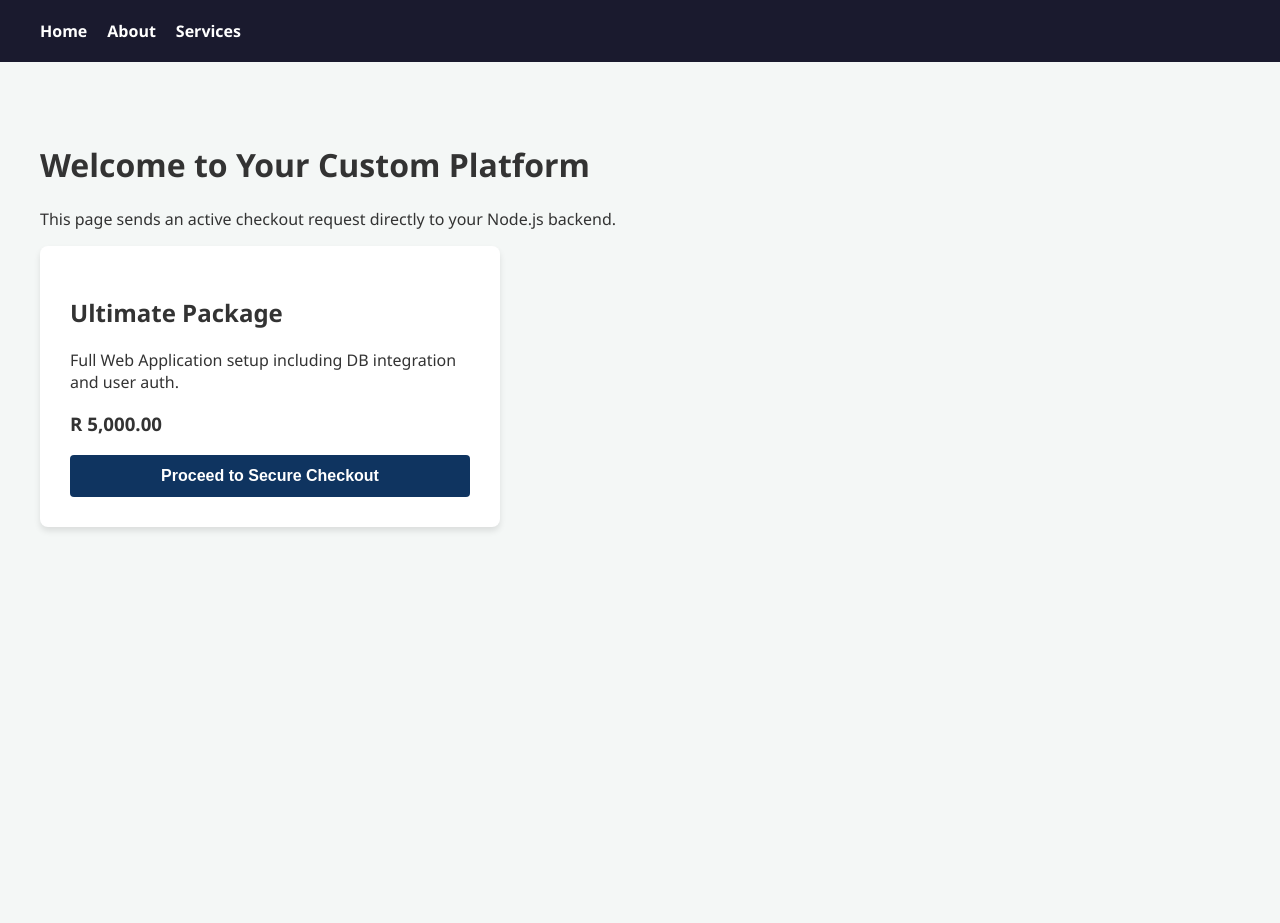
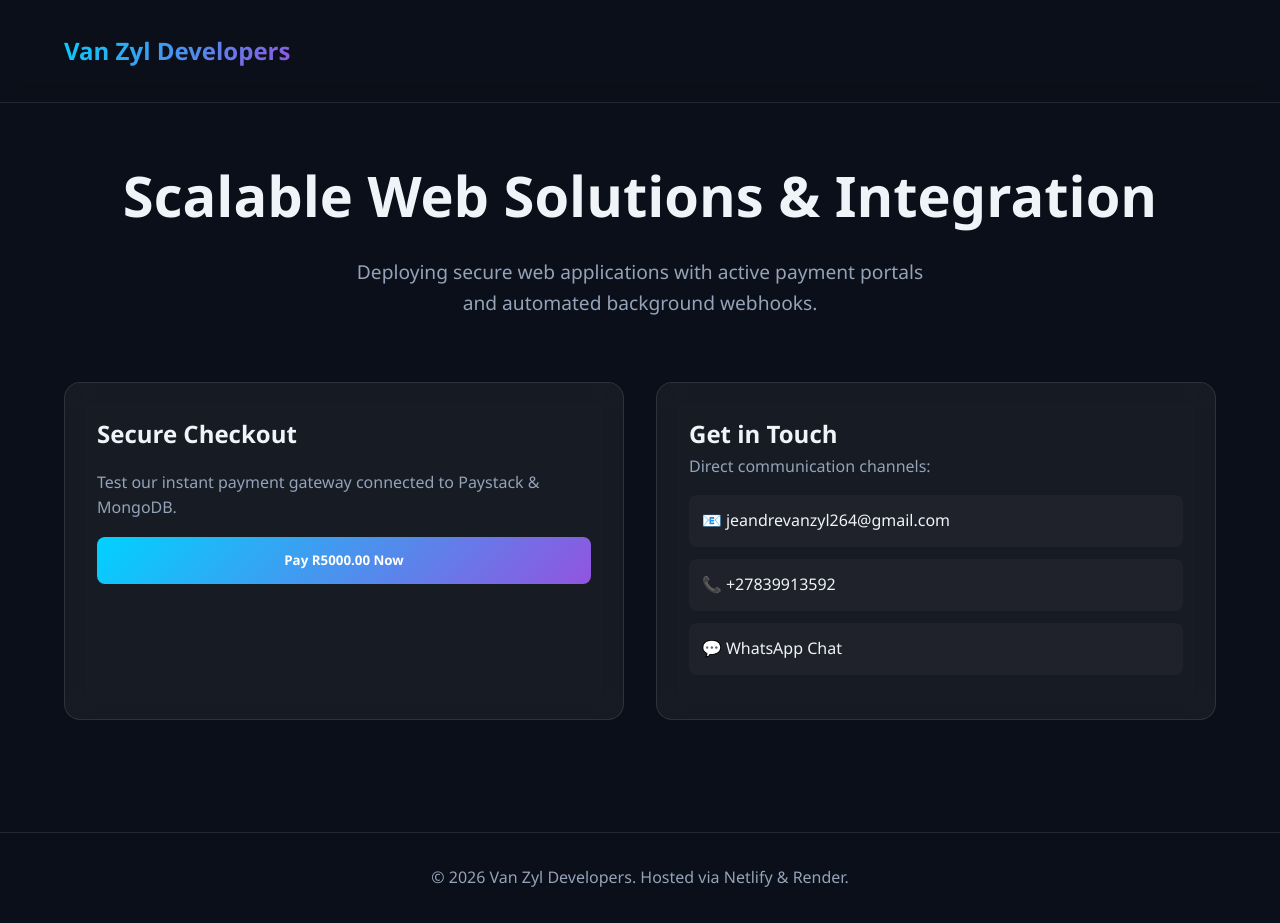
Before and after one commit to jeandrevanzyl264-hub/payment-backend, a website: page public/index.html in a window 1280 px wide. Before the commit the page ends 800 px from the top, so only its background shows below. Drawn offline with Linux system fonts and the light colour scheme.

Commit message:
Update payment amount to R5000

```diff
--- a/public/index.html
+++ b/public/index.html
@@ -3,86 +3,119 @@
 <head>
     <meta charset="UTF-8">
     <meta name="viewport" content="width=device-width, initial-scale=1.0">
-    <title>Payment Portal Platform</title>
+    <title>Van Zyl Developers | Modern Tech Solutions</title>
     <style>
-        body {
-            font-family: 'Segoe UI', Tahoma, Geneva, Verdana, sans-serif;
-            margin: 0;
-            padding: 0;
-            background-color: #f4f7f6;
-            color: #333;
+        :root {
+            --bg-color: #0b0f19;
+            --card-bg: rgba(255, 255, 255, 0.05);
+            --accent-blue: #00d2ff;
+            --accent-purple: #9254de;
+            --text-color: #f0f4f8;
+            --text-muted: #94a3b8;
         }
+
+        * { box-sizing: border-box; margin: 0; padding: 0; font-family: 'Segoe UI', system-ui, sans-serif; }
+        body { background-color: var(--bg-color); color: var(--text-color); line-height: 1.6; }
+
         header {
-            background-color: #1a1a2e;
-            padding: 20px;
+            padding: 2rem 5%;
+            display: flex;
+            justify-content: space-between;
+            align-items: center;
+            background: rgba(11, 15, 25, 0.8);
+            backdrop-filter: blur(10px);
+            position: sticky; top: 0; z-index: 100;
+            border-bottom: 1px solid rgba(255,255,255,0.1);
         }
-        nav {
-            display: flex;
-            gap: 20px;
-            max-width: 1200px;
-            margin: 0 auto;
+
+        .logo { font-size: 1.5rem; font-weight: 700; background: linear-gradient(135deg, var(--accent-blue), var(--accent-purple)); -webkit-background-clip: text; -webkit-text-fill-color: transparent; }
+
+        .container { max-width: 1200px; margin: 0 auto; padding: 3rem 1.5rem; }
+
+        .hero { text-align: center; margin-bottom: 4rem; }
+        .hero h1 { font-size: clamp(2rem, 5vw, 3.5rem); margin-bottom: 1rem; }
+        .hero p { color: var(--text-muted); font-size: 1.2rem; max-width: 600px; margin: 0 auto 2rem; }
+
+        .grid { display: grid; grid-template-columns: repeat(auto-fit, minmax(300px, 1fr)); gap: 2rem; }
+
+        .card {
+            background: var(--card-bg);
+            border: 1px solid rgba(255,255,255,0.1);
+            border-radius: 16px;
+            padding: 2rem;
+            backdrop-filter: blur(12px);
+            transition: transform 0.3s ease, border-color 0.3s ease, box-shadow 0.3s ease;
         }
-        nav a {
-            color: white;
-            text-decoration: none;
-            font-weight: bold;
+
+        .card:hover {
+            transform: translateY(-8px);
+            border-color: var(--accent-blue);
+            box-shadow: 0 10px 30px rgba(0, 210, 255, 0.15);
         }
-        nav a:hover {
-            color: #e94560;
+
+        .btn {
+            display: inline-block; width: 100%; padding: 0.9rem;
+            background: linear-gradient(135deg, var(--accent-blue), var(--accent-purple));
+            color: white; font-weight: 600; text-align: center; border: none;
+            border-radius: 8px; cursor: pointer; text-decoration: none;
+            transition: opacity 0.3s ease;
         }
-        .container {
-            max-width: 1200px;
-            margin: 40px auto;
-            padding: 20px;
+        .btn:hover { opacity: 0.9; }
+
+        .contact-link {
+            display: flex; align-items: center; gap: 1rem; color: var(--text-color);
+            text-decoration: none; padding: 0.8rem; border-radius: 8px;
+            background: rgba(255,255,255,0.03); margin-bottom: 0.8rem;
+            transition: background 0.2s ease;
         }
-        .checkout-card {
-            background: white;
-            padding: 30px;
-            border-radius: 8px;
-            box-shadow: 0 4px 6px rgba(0,0,0,0.1);
-            max-width: 400px;
-        }
-        .btn {
-            background-color: #0f3460;
-            color: white;
-            padding: 12px 24px;
-            border: none;
-            border-radius: 4px;
-            font-size: 16px;
-            cursor: pointer;
-            width: 100%;
-            font-weight: bold;
-        }
-        .btn:hover {
-            background-color: #e94560;
-        }
+        .contact-link:hover { background: rgba(0, 210, 255, 0.1); }
+
+        footer { text-align: center; padding: 2rem; color: var(--text-muted); border-top: 1px solid rgba(255,255,255,0.1); margin-top: 4rem; }
     </style>
 </head>
 <body>
 
     <header>
-        <nav>
-            <a href="/">Home</a>
-            <a href="/about.html">About</a>
-            <a href="/services.html">Services</a>
-        </nav>
+        <div class="logo">Van Zyl Developers</div>
     </header>
 
-    <main class="container">
-        <h1>Welcome to Your Custom Platform</h1>
-        <p>This page sends an active checkout request directly to your Node.js backend.</p>
+    <div class="container">
+        <section class="hero">
+            <h1>Scalable Web Solutions & Integration</h1>
+            <p>Deploying secure web applications with active payment portals and automated background webhooks.</p>
+        </section>
 
-        <div class="checkout-card">
-            <h2>Ultimate Package</h2>
-            <p>Full Web Application setup including DB integration and user auth.</p>
-            <h3>R 5,000.00</h3>
+        <div class="grid">
+            <!-- Payment Portal Card -->
+            <div class="card">
+                <h2>Secure Checkout</h2>
+                <p style="color: var(--text-muted); margin: 1rem 0;">Test our instant payment gateway connected to Paystack & MongoDB.</p>
+                <form action="https://vanzyl-payment-backend.onrender.com/create-checkout-session" method="POST">
+                    <button type="submit" class="btn">Pay R5000.00 Now</button>
+                </form>
+            </div>
 
-            <!-- This HTML form submits directly to server.js -->
-            <form action="/create-checkout-session" method="POST">
-                <button class="btn" type="submit">Proceed to Secure Checkout</button>
-            </form>
+            <!-- Contact Section -->
+            <div class="card">
+                <h2>Get in Touch</h2>
+                <p style="color: var(--text-muted); margin-bottom: 1rem;">Direct communication channels:</p>
+
+                <a href="mailto:jeandrevanzyl264@gmail.com" class="contact-link">
+                    📧 jeandrevanzyl264@gmail.com
+                </a>
+                <a href="tel:+27839913592" class="contact-link">
+                    📞 +27839913592
+                </a>
+                <a href="https://wa.me/+27839913592" target="_blank" class="contact-link">
+                    💬 WhatsApp Chat
+                </a>
+            </div>
         </div>
-    </main>
+    </div>
+
+    <footer>
+        <p>&copy; 2026 Van Zyl Developers. Hosted via Netlify & Render.</p>
+    </footer>
 
 </body>
 </html>
--- a/server.js
+++ b/server.js
@@ -38,7 +38,7 @@ app.get('/', (req, res) => res.sendFile(__dirname + '/public/index.html'));
 app.post('/create-checkout-session', async (req, res) => {
   try {
     const customerEmail = "customer@example.com";
-    const priceInCents = 5000; // R50.00
+    const priceInCents = 500000; // R5000.00
 
     const newOrder = new Order({
       email: customerEmail,
```
